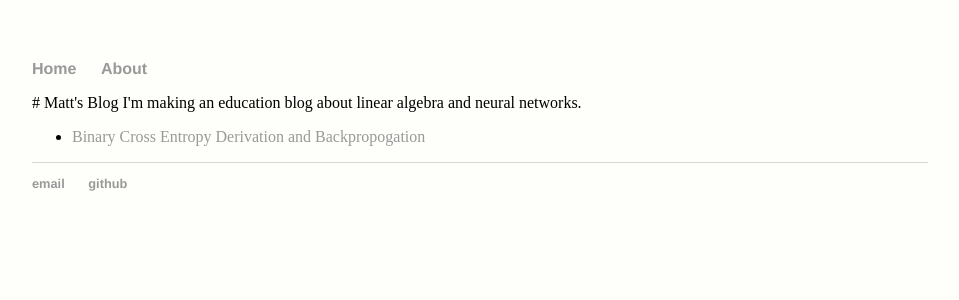
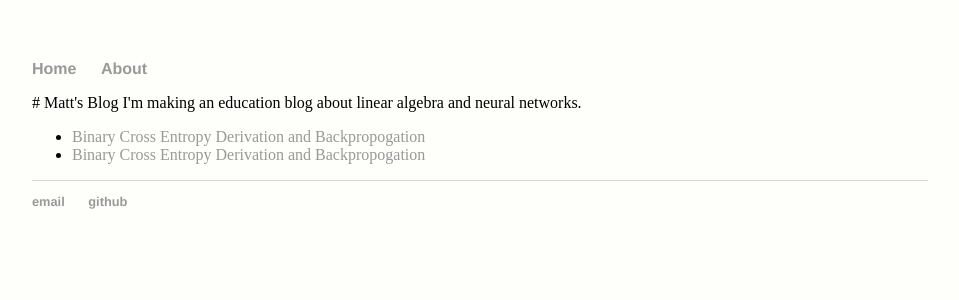
Before and after one commit to mattpetersen/mattpetersen.github.io, a Jekyll site: the page built from index.html, in a window 1280 px wide. Shown: the top 300 px of the page, without its empty margins (160-1119 px from the left). Built offline with Jekyll 4.4.1, drawn with Linux system fonts in a browser that asks for light colours.

```diff
--- a/index.html
+++ b/index.html
@@ -9,5 +9,6 @@ title: Home - mattpetersen's blog
 
     <ul>
     <li><a href="_posts/2017-03-12-backprop-with-binary-cross-entropy">Binary Cross Entropy Derivation and Backpropogation</a>
+    <li><a href="_posts/2017-02-16-first-post">Binary Cross Entropy Derivation and Backpropogation</a>
     </ul>
 </div><!-- /.blurb -->
```
